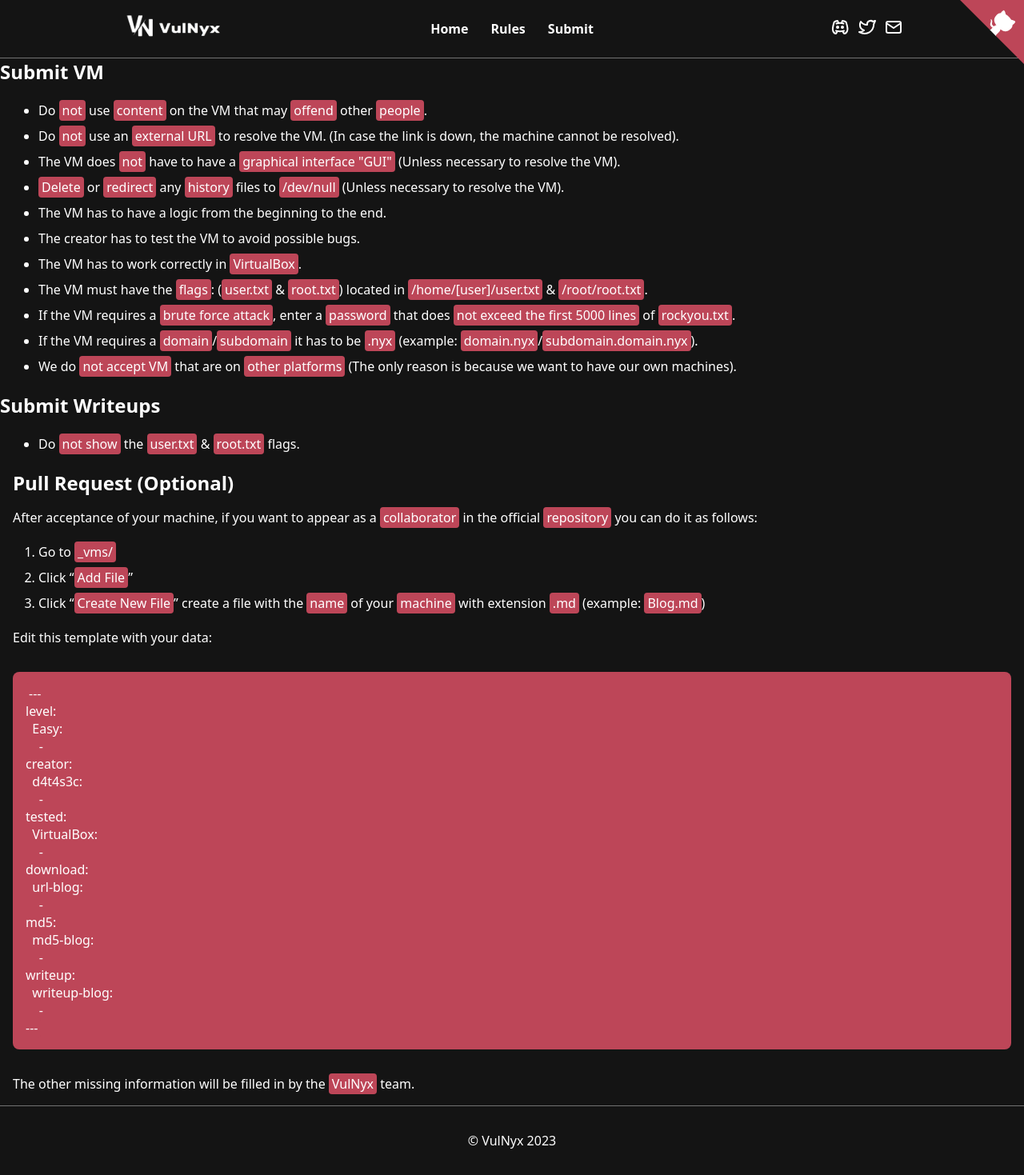
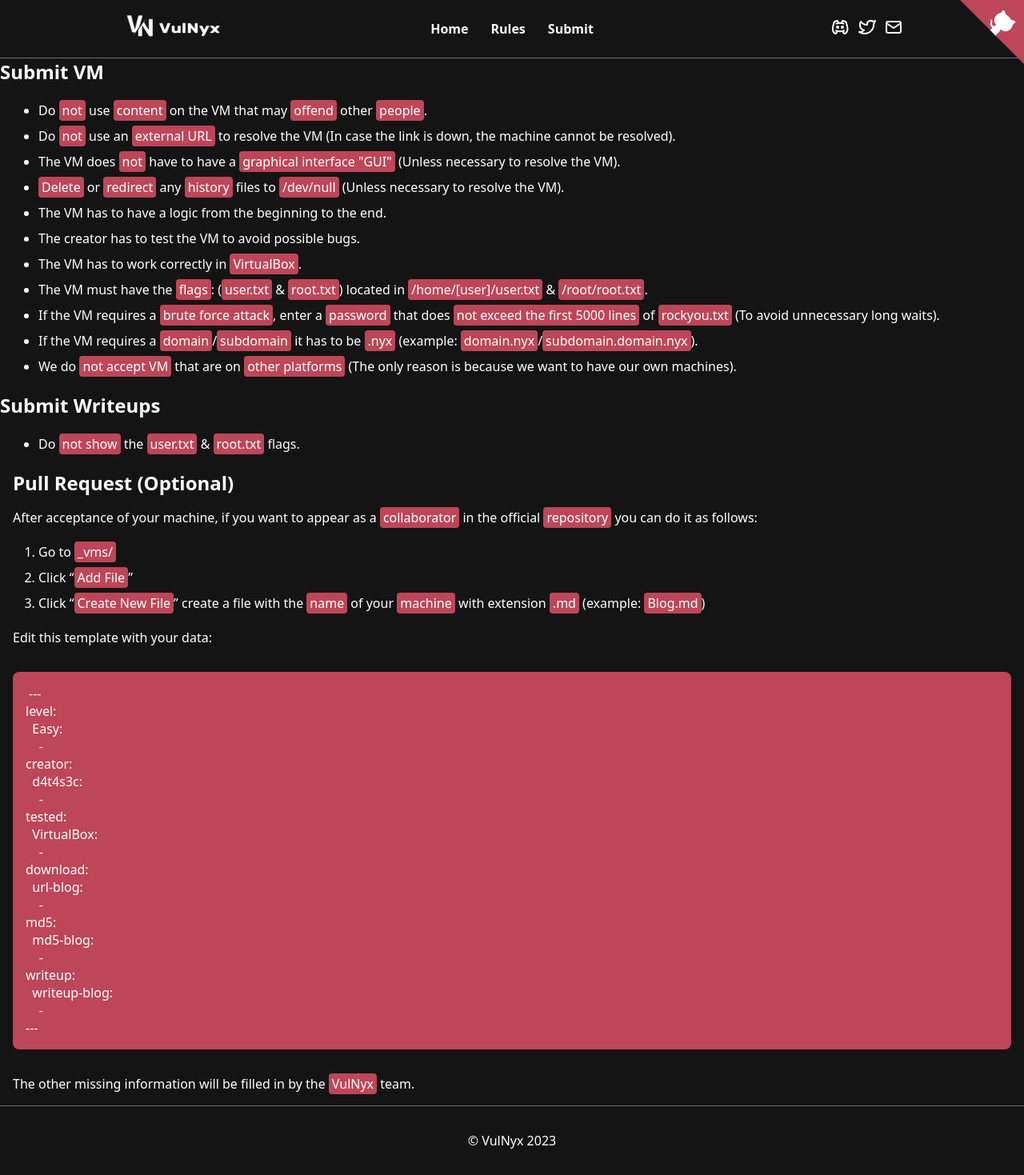
Before and after one commit to VulNyx/vulnyx, a Jekyll site: the page built from rules.md, in a window 1280 px wide. Shown: the whole page at 80% size. Built offline with Jekyll 4.4.1, drawn with Linux system fonts in a browser that asks for light colours.

Commit message:
Update rules.md

```diff
--- a/rules.md
+++ b/rules.md
@@ -6,14 +6,14 @@ title: Rules
 ## Submit VM
 
 - Do `not` use `content` on the VM that may `offend` other `people`.
-- Do `not` use an `external URL` to resolve the VM. (In case the link is down, the machine cannot be resolved).
+- Do `not` use an `external URL` to resolve the VM (In case the link is down, the machine cannot be resolved).
 - The VM does `not` have to have a `graphical interface "GUI"` (Unless necessary to resolve the VM).
 - `Delete` or `redirect` any `history` files to `/dev/null` (Unless necessary to resolve the VM).
 - The VM has to have a logic from the beginning to the end.
 - The creator has to test the VM to avoid possible bugs.
 - The VM has to work correctly in `VirtualBox`.
 - The VM must have the `flags`: (`user.txt` & `root.txt`) located in `/home/[user]/user.txt` & `/root/root.txt`.
-- If the VM requires a `brute force attack`, enter a `password` that does `not exceed the first 5000 lines` of `rockyou.txt`.
+- If the VM requires a `brute force attack`, enter a `password` that does `not exceed the first 5000 lines` of `rockyou.txt` (To avoid unnecessary long waits).
 - If the VM requires a `domain`/`subdomain` it has to be `.nyx` (example: `domain.nyx`/`subdomain.domain.nyx`).
 - We do `not accept VM` that are on `other platforms` (The only reason is because we want to have our own machines).
 
```
